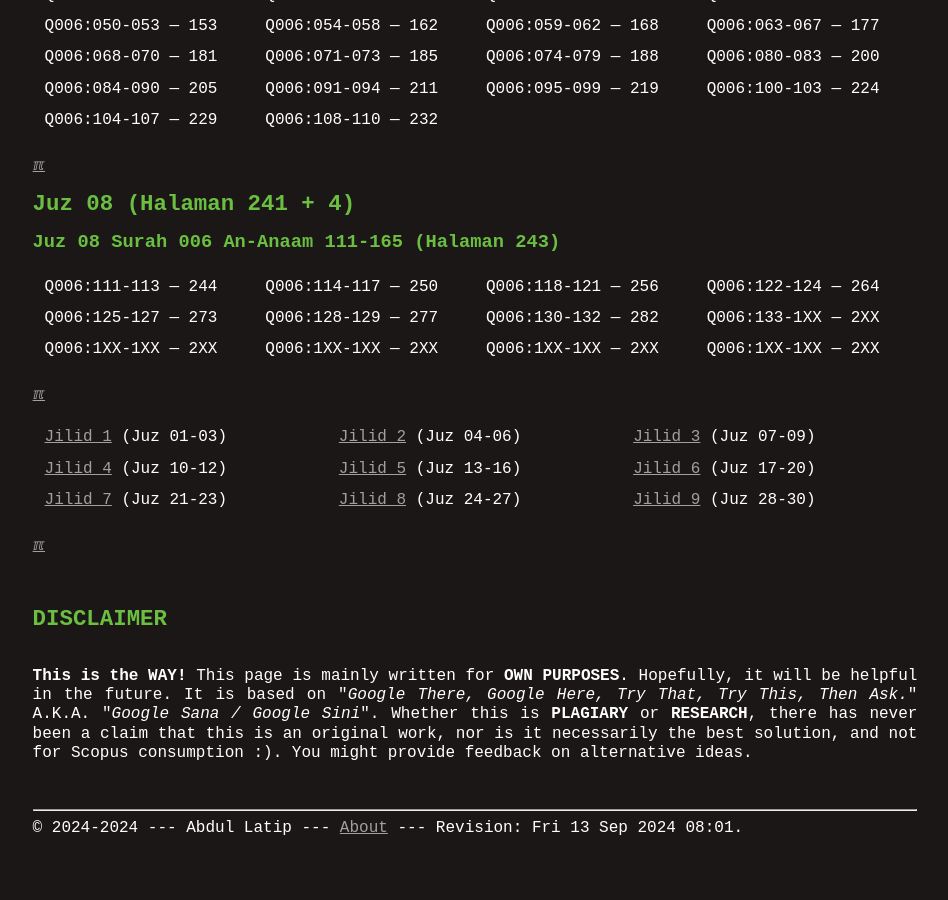
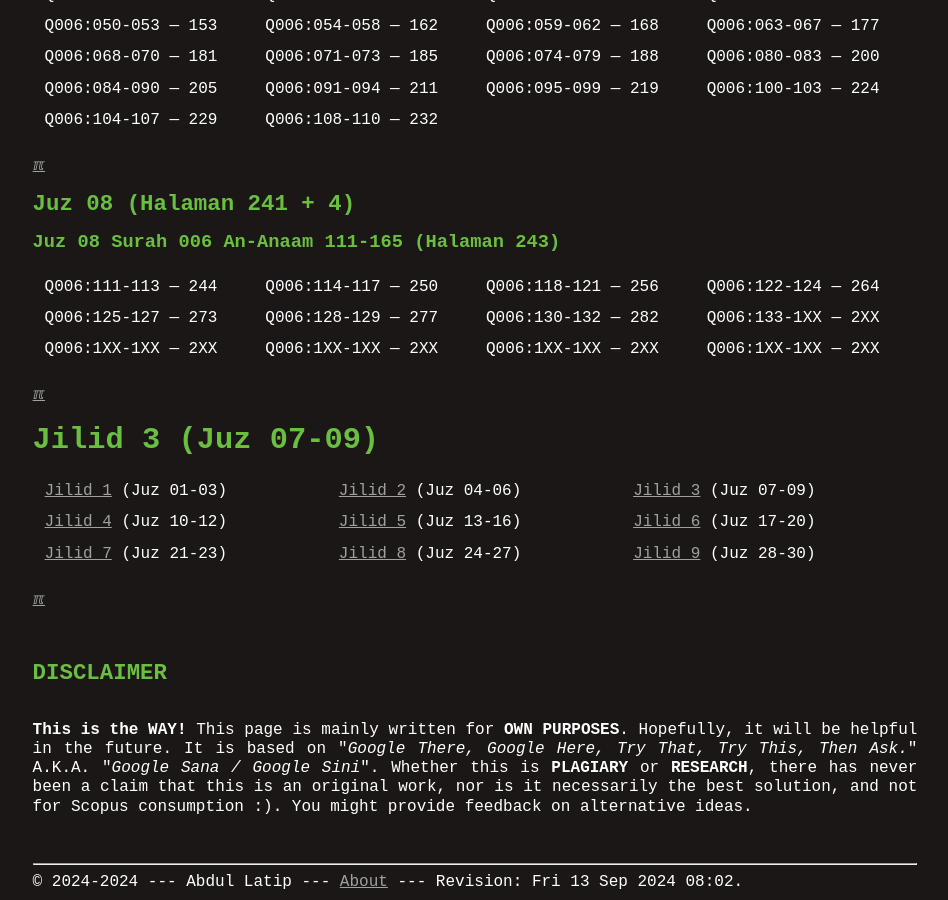
Before and after one commit to dullatip/indexquran, a Jekyll site: the page built from 003.md, in a window 1280 px wide and 900 px high, scrolled down 1163 px. Shown: the whole window, without its empty margins (165-1113 px from the left). Built offline with Jekyll 4.4.1, drawn with Linux system fonts in a browser that asks for light colours; before the commit the page ends 2010 px from its top, so only the background shows below that.

Commit message:
modified:   003.md

```diff
--- a/003.md
+++ b/003.md
@@ -44,6 +44,7 @@
 
 
 [&#x213C;](#)<br id="idxA">
+# Jilid 3 (Juz 07-09)
 
 | [Jilid 1](001.md) (Juz 01-03) | [Jilid 2](002.md) (Juz 04-06) | [Jilid 3](003.md) (Juz 07-09) |
 | [Jilid 4](004.md) (Juz 10-12) | [Jilid 5](005.md) (Juz 13-16) | [Jilid 6](006.md) (Juz 17-20) |
--- a/_config.yml
+++ b/_config.yml
@@ -1,4 +1,4 @@
-version:          "Fri 13 Sep 2024 08:01"
+version:          "Fri 13 Sep 2024 08:02"
 copyright:        "2024-2024"
 title:            "Index Tafsir Al-Azhar HAMKA"
 author:           "Abdul Latip"
```
Also changed, not shown: 000.md (+1 -1 lines).
